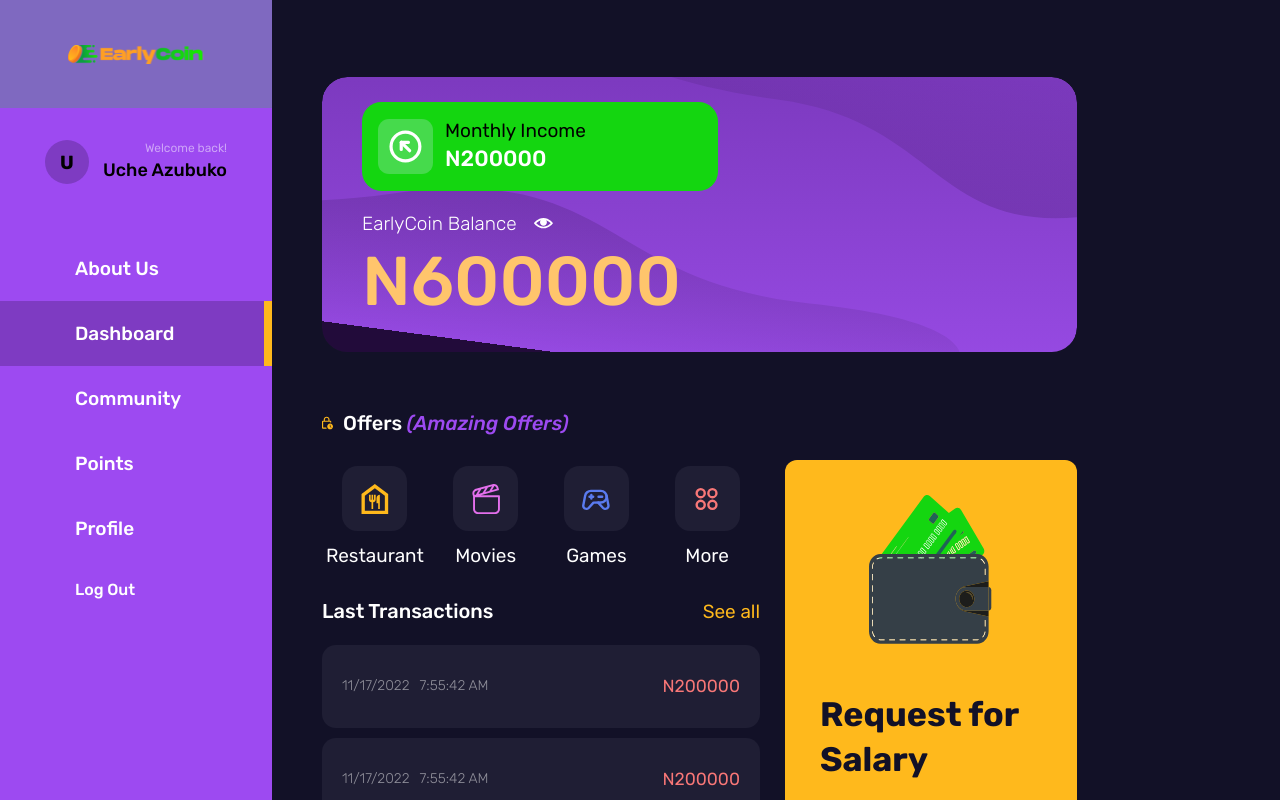
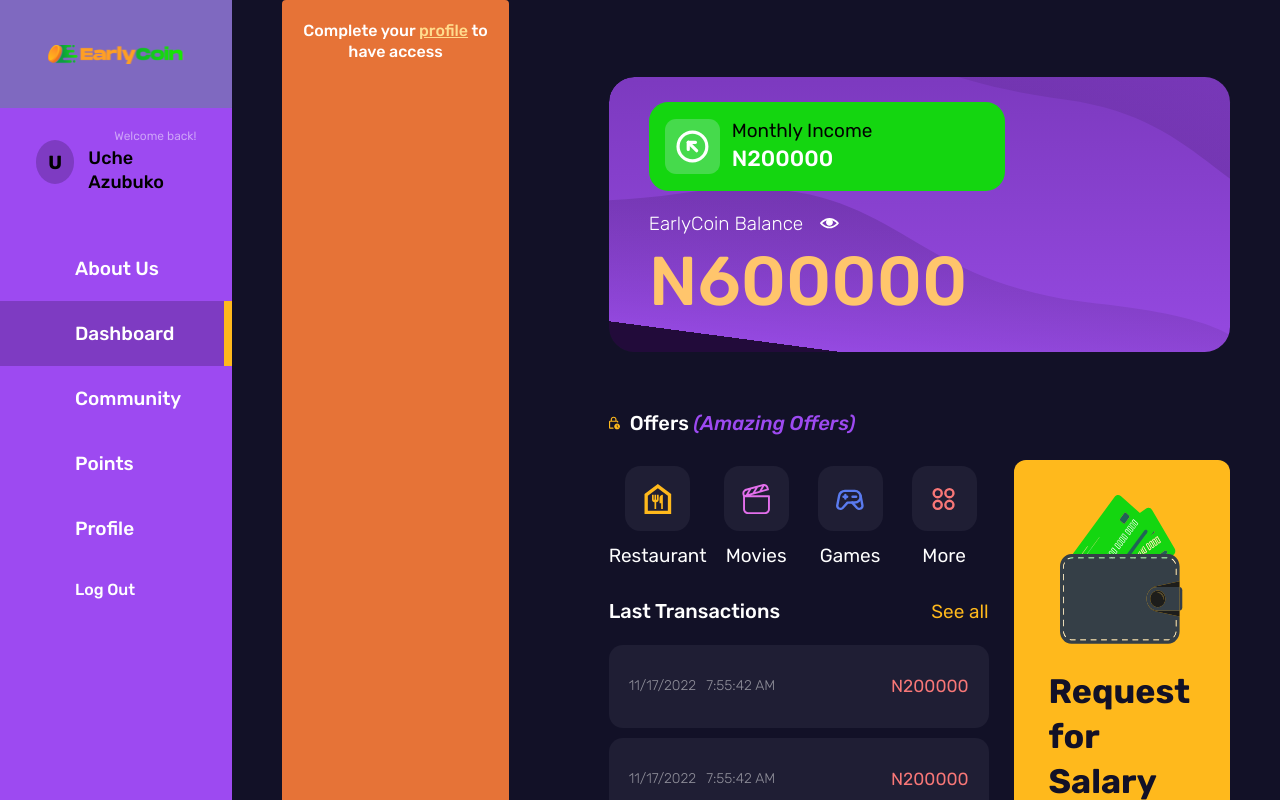
Before and after one commit to UcheAzubuko/earlycoin-ui-v1, a Vue app: page / in a window 1280 px wide. Shown: the top 800 px of the page. Built offline with nearby package versions, Linux system fonts and the light colour scheme.

Commit message:
update: implemented compliance prompt

```diff
--- /dev/null
+++ b/src/components/general/CompliancePrompt.vue
@@ -0,0 +1,53 @@
+<template>
+    <div @click="goToCompliancePage" class="compliance-prompt">
+        <p>Complete your <span>profile</span> to have access</p>
+        <!-- <img src="@/assets/icons/close.svg" alt="close"> -->
+    </div>
+</template>
+
+<script lang="ts">
+import Vue from 'vue'
+
+export default Vue.extend({
+    name: 'CompliancePrompt',
+
+    components: {},
+
+    methods: {
+        goToCompliancePage() {
+            console.log('going');
+            return null;
+        }
+    },
+})
+</script>
+
+<style lang="scss">
+.compliance-prompt {
+    background: #E67337;
+    padding: 20px 12px;
+    font-size: 16px;
+    font-weight: 500;
+    border-radius: 4px;
+    color: #ffffff;
+    margin: 0 50px 30px 50px;
+
+    @media only screen and (max-width: 600px) {
+        font-size: 12px;
+        margin: 0 30px 30px 30px;
+    }
+
+    p {
+        text-align: center;
+
+        span {
+            color: #FFDC8D;
+            text-decoration: underline;
+        }
+    }
+
+    img.close {
+        cursor: pointer;
+    }
+}
+</style>
--- a/src/components/layouts/AuthLayout.vue
+++ b/src/components/layouts/AuthLayout.vue
@@ -3,6 +3,7 @@
 		<SideNav />
 		<MobileNav v-if="showMobileNav" @closeMobileNav="closeMobileNav" />
 		<TheHeader @toggleSideNav="openMobileNav" />
+		<CompliancePrompt />
 		<div class="auth-pages">
 			<slot />
 		</div>
@@ -13,6 +14,7 @@
 import SideNav from '@/components/layouts/SideNav.vue'
 import MobileNav from '@/components/layouts/MobileNav.vue'
 import TheHeader from '@/components/layouts/TheHeader.vue'
+import CompliancePrompt from '@/components/general/CompliancePrompt.vue'
 
 export default {
 	name: 'AuthLayout',
@@ -20,6 +22,7 @@
 		SideNav,
 		TheHeader,
 		MobileNav,
+		CompliancePrompt,
 	},
 
 	data() {
--- a/src/components/layouts/MobileNav.vue
+++ b/src/components/layouts/MobileNav.vue
@@ -92,6 +92,7 @@
             position: absolute;
             top: 40px;
             left: 40px;
+            cursor: pointer;
         }
 
         &__initials {
--- a/src/components/layouts/TheHeader.vue
+++ b/src/components/layouts/TheHeader.vue
@@ -57,6 +57,10 @@
 
 		span {
 			display: inline-block;
+
+			.menu {
+				cursor: pointer;
+			}
 		}
 	}
 }
```
Also changed, not shown: src/assets/icons/close.svg (added).
